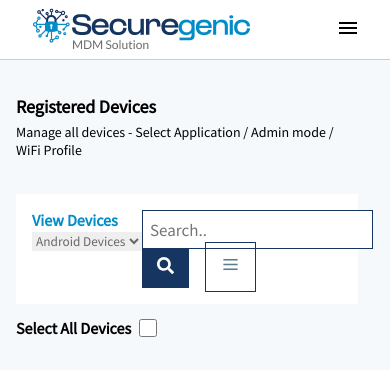
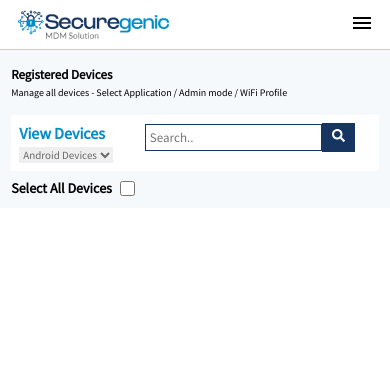
Before and after one commit to OsamaAslam29/SecureGenic-DeviceManagement, a React (Create React App) app in the folder securegenic/: page /Device in a window 390 px wide. Shown: the top 376 px of the page. Built offline with nearby package versions, Linux system fonts and the light colour scheme.

Commit message:
nav,aside and devices responsive

```diff
--- a/securegenic/src/Components/0-Atoms/Heading/Heading.scss
+++ b/securegenic/src/Components/0-Atoms/Heading/Heading.scss
@@ -1,15 +1,42 @@
 .heading_atom{
     display: flex;
     flex-direction: column;
-    gap: .3rem;
-    padding: 2.2rem 0rem;
+    gap: 1rem;
+    padding: 3rem 0rem;
 
     .a_heading{
-        font-size: 18px;
+        font-size: 28px;
     }
 
     .a_para{
         font-weight: 400;
-        font-size: 14px;
+        font-size: 22px;
     }
+
 }
+@media screen and (max-width:1400px) {
+    .heading_atom{
+        gap: .3rem;
+        padding: 2.2rem 0rem;
+
+        .a_heading{
+            font-size: 18px;
+        }
+        .a_para{
+            font-size: 14px;
+        }
+}
+}
+@media screen and (max-width:990px) {
+    .heading_atom{
+        gap: .2rem;
+        padding: 1rem 0rem;
+
+        .a_heading{
+            font-size: 13px;
+        }
+        .a_para{
+            font-size: 10px;
+        }
+}
+}
--- a/securegenic/src/Components/AsideBar/Aside.scss
+++ b/securegenic/src/Components/AsideBar/Aside.scss
@@ -1,12 +1,12 @@
 .sidenav {
     height: 100%;
-    width: 275px;
+    width: 320px;
     background-color: #fff;
     overflow-x: hidden;
     border-right: 0.5px solid rgba(33, 155, 208, 0.3882352941);
     display: flex;
     flex-direction: column;
-    gap: 1.6rem;
+    gap: 2rem;
     padding: 2rem 0 0 1.9rem;
      }
   .n_icon:hover {
@@ -26,10 +26,12 @@
 
     // }
 .n_icon{
-        width: 15rem;
         display: flex;
         align-items: center;
-        gap: .5rem;
+        gap: 1rem;
+    }
+.n_icon img{
+        width: 1.5rem;
     }
  .sidenav{
         cursor: pointer;
@@ -38,14 +40,33 @@
     .sidenav a {
         text-decoration: none;
         color: #1A142C;
-        font-weight: 400;
-        font-size: 15px;
+        font-weight: 500;
+        font-size: 18px;
         text-transform: capitalize;
     }
     .sidenav a:hover {
         color: #028cc9;
     }
 
+    @media screen and (max-width: 1400px){
+        .sidenav {
+            height: 100%;
+            width: 275px;
+            gap: 1.6rem;
+            padding: 2rem 0 0 1.9rem;
+             }
+        .n_icon{
+                gap: .5rem;
+            }
+        .n_icon img{
+            width: 1.1rem;
+            }
+            .sidenav a {
+                font-weight: 400;
+                font-size: 15px;
+            }
+
+    }
     @media screen and (max-width: 990px){
         .sidenav{
             display: none;
--- a/securegenic/src/Components/Navbar/Navbar.scss
+++ b/securegenic/src/Components/Navbar/Navbar.scss
@@ -1,14 +1,39 @@
-  // **************** CSS of Navbar *********
 .navbar {
     width: 100%;
-      height: 60px;
+    height: 90px;
     display: flex;
     align-items: center;
     justify-content: space-between;
-      padding: 0rem 1.9rem;
+    padding: 0rem 3rem;
     background: #fff;
     border-bottom: 1px solid #219bd063;
-      position: relative;
+}
+
+.logo img {
+    display: flex;
+    height: 50px;
+}
+
+.login_button {
+    display: flex;
+    gap: 1rem;
+    align-items: center;
+}
+
+.login_button img {
+    height: 40px;
+}
+
+.login_button span {
+    font-size: 25px;
+}
+
+// **************** Media Queries *********
+@media screen and (max-width: 1400px) {
+    .navbar {
+        height: 60px;
+        padding: 0rem 1.9rem;
+    }
 
     .logo img {
         display: flex;
@@ -18,7 +43,6 @@
     .login_button {
         display: flex;
         gap: 0.4rem;
-          align-items: center;
     }
 
     .login_button img {
@@ -29,17 +53,33 @@
         font-size: 20px;
     }
 
-      @media screen and (max-width: 990px) {
-
-          .login_button img,
-          span {
-              display: none;
 }
-      }
+@media screen and (max-width:990px) {
+    .navbar {
+        height: 50px;
+        padding: 0rem 1rem;
     }
 
+    .logo img {
+        height: 30px;
+    }
+
+    .login_button {
+        gap: 0.2rem;
+    }
+
+    .login_button img {
+        height: 25px;
+    }
+
+    .login_button span {
+        font-size: 17px;
+    }
+
+}
 // **************** CSS of HameBurger *********
-  .hameburger{
+
+.hameburger {
     display: none;
 }
 .main {
@@ -55,12 +95,13 @@
         padding-bottom: 1rem;
     }
 
-      .nav{
+    .nav {
         display: flex;
         align-items: center;
         gap: .5rem;
 
     }
+
     .nav a {
         text-decoration: none;
         color: #1A142C;
@@ -68,12 +109,16 @@
         font-size: 15px;
         text-transform: capitalize;
     }
+
     .nav:hover {
         color: #028cc9;
     }
 }
 @media screen and (max-width: 990px) {
-    .hameburger{
+    .hameburger {
         display: block;
     }
+    .login_button{
+              display: none;
           }
+}
--- a/securegenic/src/Pages/Devices/Device.jsx
+++ b/securegenic/src/Pages/Devices/Device.jsx
@@ -28,7 +28,7 @@ const Device = () => {
       </div>
 
       <form action="/action_page.php" className="device_radio">
-        <label for="vehicle1">Select All Devices </label>
+        <label for="vehicle1" className="s_text" >Select All Devices </label>
         <input type="checkbox" />
       </form>
     </div>
--- a/securegenic/src/Pages/Devices/Device.scss
+++ b/securegenic/src/Pages/Devices/Device.scss
@@ -1,70 +1,170 @@
-.device_page{
+.device_page {
     width: -webkit-fill-available;
-    padding: 0rem 2rem 2rem 1rem;
+    padding: 0rem 3rem 3rem 2rem;
     background: rgb(246, 249, 252);
 }
-.device_search{
-    padding: 1rem ;
+
+.device_search {
+    padding: 2rem;
     background-color: #fff;
     display: flex;
     justify-content: space-between;
 
-        .label_info{
+    .label_info {
         color: #028CC9;
-            font-size: 16px;
+        font-size: 25px;
         font-weight: 600;
     }
-            #optin{
+    #optin {
         border: none;
         outline: none;
         color: #686869;
+        font-size: 18px;
     }
 }
 
-.search input{
-    padding: 7.4px 7px;
-    font-size: 17px;
+.search input {
+    padding: .5rem 1.5rem;
+    font-size: 25px;
     border: 1px solid #163561;
+    outline: none;
 }
-.submit{
-    margin-right: 1rem;
+
+.submit {
+    margin-right: 1.5rem;
     color: #686869;
-    padding: 8.5px 15px;
+    padding: 12px 18px;
     background: #163561;
-    font-size: 17px;
+    font-size: 23px;
     border: none;
     cursor: pointer;
     color: #fff;
     transform: translateY(0px);
     transition: 0.3s;
+}
 
-}
-.submit:hover{
+.submit:hover {
     background-color: rgb(209, 208, 208);
 }
 
-.menus{
+.menus {
     cursor: pointer;
-    padding: 12px 15px;
+    padding: 15px 18px;
     transition: 0.3s;
-    font-size: 19px;
+    font-size: 23px;
     border: 1px solid #163561;
 }
-.menus:hover{
+
+.menus:hover {
     background-color: #163561;
 }
 
-.device_radio{
-    padding-top: .9rem;
+.device_radio {
+    padding-top: 1.5rem;
     display: flex;
     align-items: center;
+    gap: 1rem;
+
+    input {
+        width: 25px;
+        height: 25px;
+    }
+
+    label {
+        font-weight: bold;
+    }
+    .s_text{
+        font-size: 22px;
+    }
+}
+@media screen and (max-width:1400px) {
+    .device_page {
+        padding: 0rem 1rem 2rem 1rem;
+    }
+
+    .device_search {
+        padding: 1rem;
+
+        .label_info {
+            font-size: 16px;
+        }
+
+        #optin {
+            font-size: 11px;
+        }
+    }
+    .search input {
+        padding: 7.4px 7px;
+        font-size: 17px;
+    }
+
+    .menus {
+        padding: 12px 15px;
+        font-size: 19px;
+    }
+
+    .submit {
+        margin-right: 1rem;
+        padding: 10px 15px;
+        font-size: 17px;
+    }
+
+    .device_radio {
+        padding-top: .9rem;
         gap: .5rem;
 
-        input{
+        input {
             width: 18px;
             height: 18px;
         }
-        label{
-            font-weight: bold;
+        .s_text{
+            font-size: 17px;
         }
     }
+}
+
+@media screen and (max-width:990px) {
+    .device_page {
+        padding: 0rem .7rem .7rem .7rem;
+    }
+    .device_search {
+        padding: .5rem;
+    }
+
+    .label_info {
+        font-size: 14px;
+    }
+
+    #optin {
+        font-size: 14px;
+    }
+    .search input {
+        padding: 4px 4px;
+        font-size: 13px;
+    }
+
+    .menus {
+        display: none;
+        padding: 8px 10px;
+        font-size: 15px;
+    }
+
+    .submit {
+        // margin-right: 1.2rem;
+        padding: 6px 10px;
+        font-size: 13px;
+    }
+
+    .device_radio {
+        padding-top: .5rem;
+        gap: .5rem;
+
+        input {
+            width: 15px;
+            height: 15px;
+        }
+        .s_text{
+            font-size: 14px;
+        }
+    }
+}
```
Lines whose indentation alone changed are shown as unchanged.
